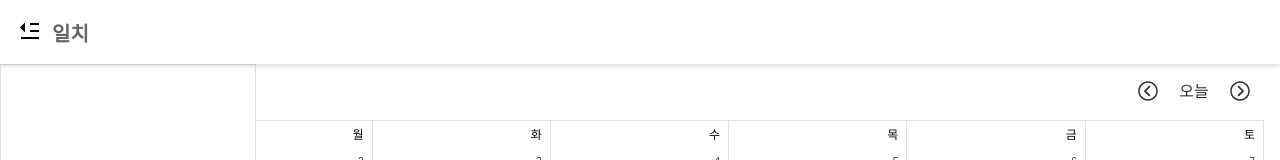
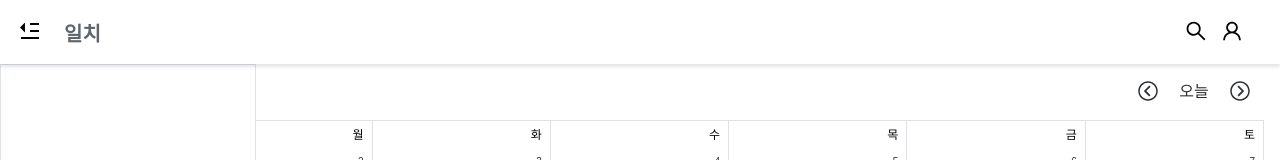
Before and after one commit to aksmf1442/schedule-management-project, a React (Create React App) app in the folder frontend/: page / in a window 1280 px wide. Shown: the top 160 px of the page. Built offline with nearby package versions, Linux system fonts and the light colour scheme.

Commit message:
[#13] feat: 검색, 프로필 버튼 구현

```diff
--- a/frontend/src/components/Header.jsx
+++ b/frontend/src/components/Header.jsx
@@ -4,6 +4,8 @@ import SideBarButton from './sidebar/SideBarButton';
 import { useSetRecoilState } from 'recoil';
 import sideBarState from '../recoil/sideBarState';
 import Button from './common/Button';
+
+import { AiOutlineUser, AiOutlineSearch } from 'react-icons/ai';
 
 const HeaderContainer = styled.div`
 	display: flex;
@@ -31,6 +33,10 @@ const ContentBox = styled.div`
 	align-items: center;
 `;
 
+const Content = styled.div`
+	margin-right: 3rem;
+`;
+
 const ContentText = styled.span`
 	color: ${({ theme }) => theme.colors.LIGHT_BLACK};
 	font-size: 5rem;
@@ -52,10 +58,26 @@ function Header() {
 	return (
 		<HeaderContainer>
 			<ContentBox>
-				<SideBarButton handleSideBarOpen={handleSideBarOpen} />
-				<Button onClick={handleClickMainButton}>
-					<ContentText>일치</ContentText>
-				</Button>
+				<Content>
+					<SideBarButton handleSideBarOpen={handleSideBarOpen} />
+				</Content>
+				<Content>
+					<Button onClick={handleClickMainButton}>
+						<ContentText>일치</ContentText>
+					</Button>
+				</Content>
+			</ContentBox>
+			<ContentBox>
+				<Content>
+					<Button>
+						<AiOutlineSearch size={24} />
+					</Button>
+				</Content>
+				<Content>
+					<Button>
+						<AiOutlineUser size={24} />
+					</Button>
+				</Content>
 			</ContentBox>
 		</HeaderContainer>
 	);
```
